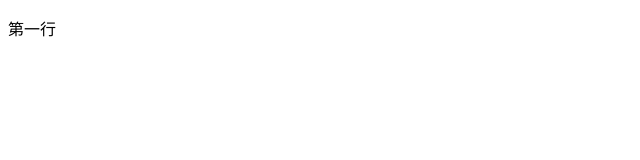
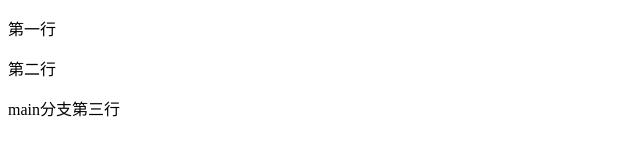
Before and after one commit to 13419545349/test, a plain HTML site: page index.html in a window 1280 px wide. Shown: the whole page, without its empty margins (0-640 px from the left). Drawn offline with Linux system fonts and the light colour scheme.

Commit message:
第二次提交

```diff
--- a/index.html
+++ b/index.html
@@ -9,6 +9,8 @@
 
 <body>
   <p>第一行</p>
+  <p>第二行</p>
+  <p>main分支第三行</p>
 </body>
 
 </html>
```
